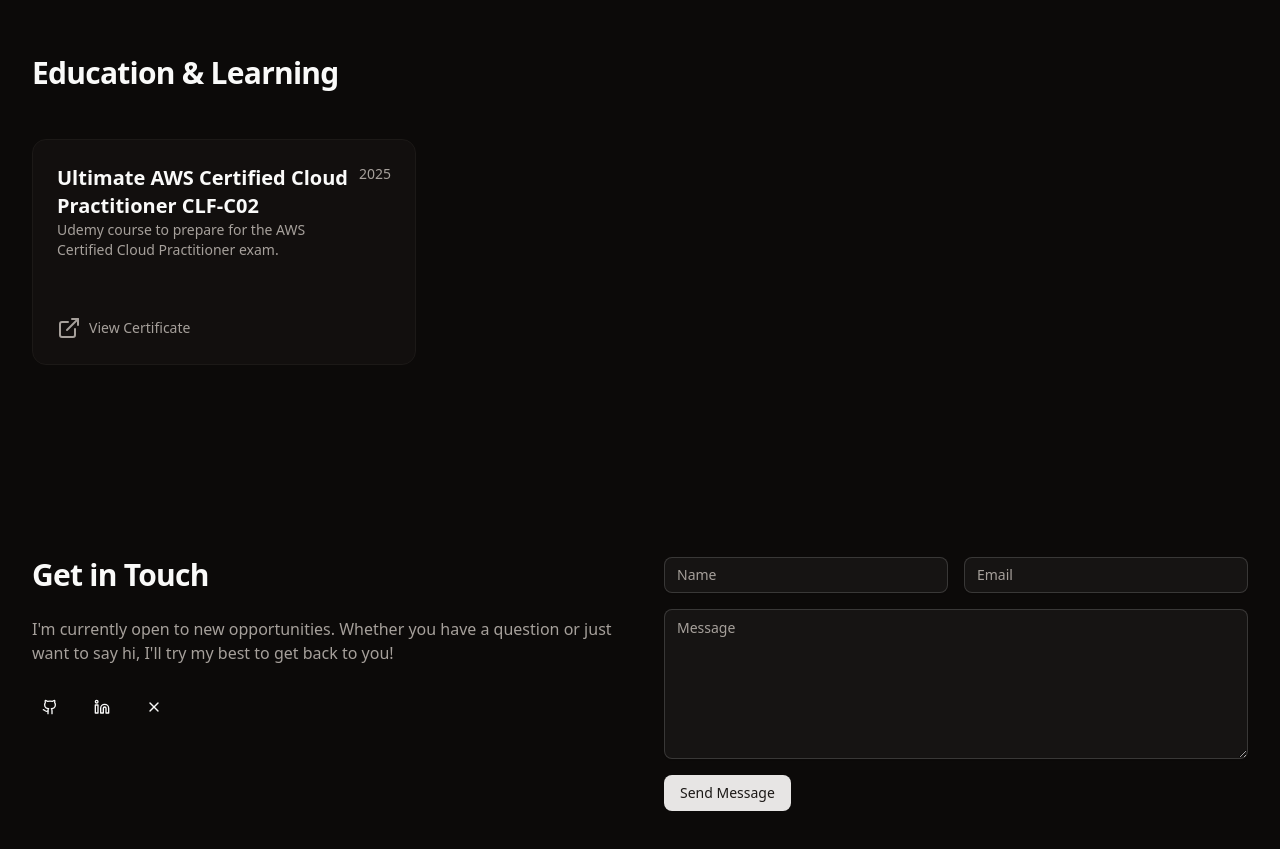
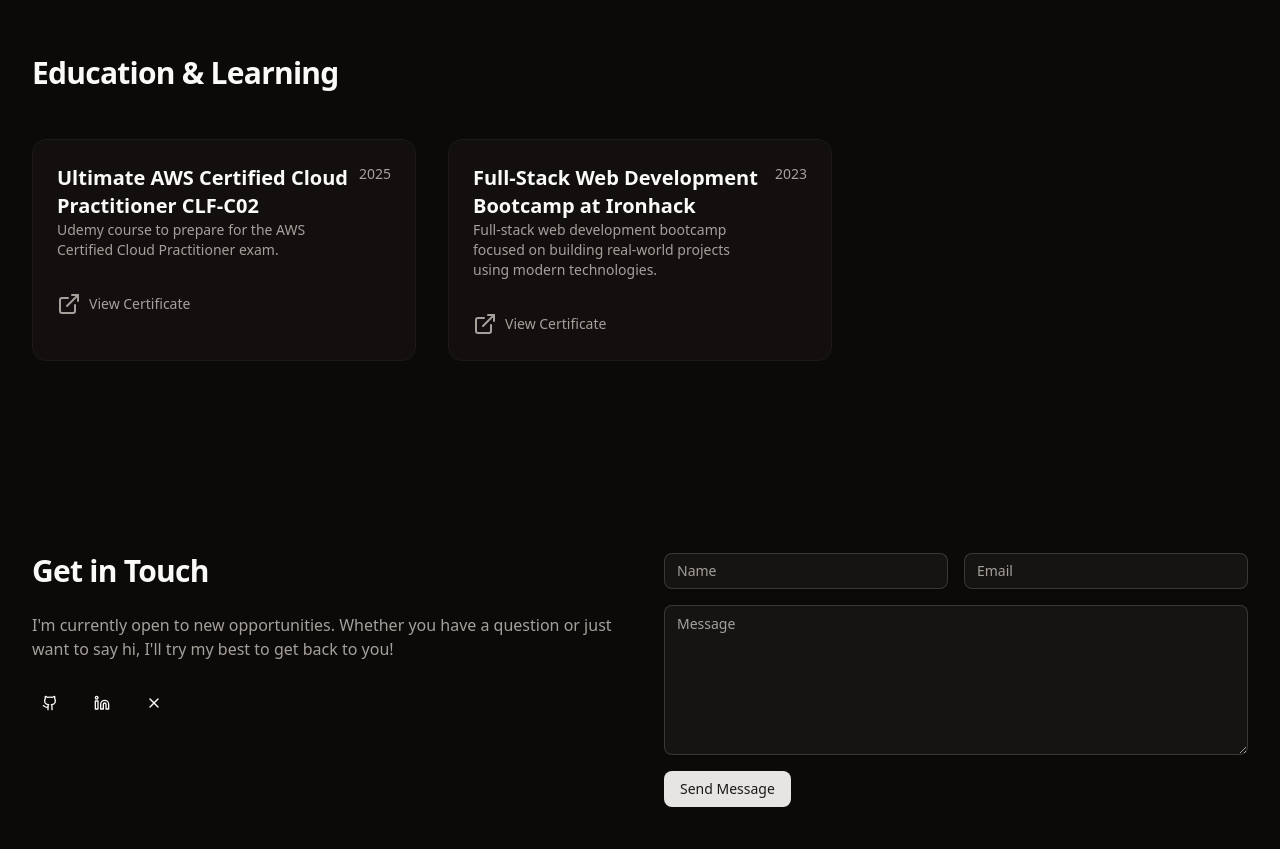
Before and after one commit to austinmazur1/austin-portfolio, a Next.js app: page / in a window 1280 px wide. Shown: the part 2360-3209 px from the top of the page. Built offline with nearby package versions, Linux system fonts and the light colour scheme.

Commit message:
Add new learning entry
- Add a new entry for the Full-Stack Web Development Bootcamp at Ironhack to the learnings data.

```diff
--- a/components/Learning.tsx
+++ b/components/Learning.tsx
@@ -4,7 +4,7 @@ import {
     CardDescription,
     CardHeader,
     CardTitle,
-    CardFooter
+    CardFooter,
   } from "@/components/ui/card";
   import { learnings } from "@/data/learnings";
   import { ExternalLink } from "lucide-react";
@@ -15,7 +15,8 @@ import {
       <section id="learning" className="py-24">
         <h2 className="mb-12 text-3xl font-bold tracking-tight">Education & Learning</h2>
         <div className="grid gap-8 md:grid-cols-2 lg:grid-cols-3">
-          {learnings.map((learning, index) => (
+          {learnings.map((learning, index) => {
+            return (
             <Card key={index} className="border-card bg-secondary/20 shadow-none">
               <CardHeader>
                 <div className="flex items-start justify-between gap-2">
@@ -28,16 +29,15 @@ import {
                   </span>
                 </div>
               </CardHeader>
-              <CardContent>
-
-              </CardContent>
+              {/* <CardContent>
+              </CardContent> */}
               <CardFooter>
                 <Link href={learning.link} target="_blank" className="cursor-pointer flex items-center gap-2 text-sm text-muted-foreground hover:text-primary">
                   <ExternalLink /> View Certificate
                 </Link>
               </CardFooter>
             </Card>
-          ))}
+          )})}
         </div>
       </section>
     );
--- a/data/learnings.ts
+++ b/data/learnings.ts
@@ -11,5 +11,11 @@ export const learnings: Learning[] = [
         description: "Udemy course to prepare for the AWS Certified Cloud Practitioner exam.",
         date: "2025",
         link: "https://www.udemy.com/certificate/UC-80e59d30-2ba1-4310-aeb9-09851cb2fd2d/",
+    },
+    {
+        title: "Full-Stack Web Development Bootcamp at Ironhack",
+        description: "Full-stack web development bootcamp focused on building real-world projects using modern technologies.",
+        date: "2023",
+        link: '/certificates/ironhack-certificate.png',
     }
 ];
```
Also changed, not shown: public/certificates/ironhack-certificate.png (added).
